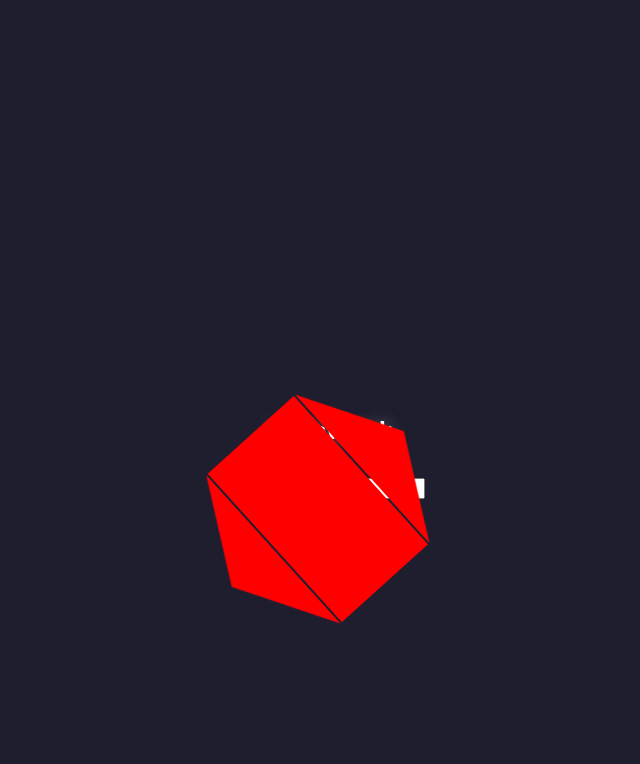
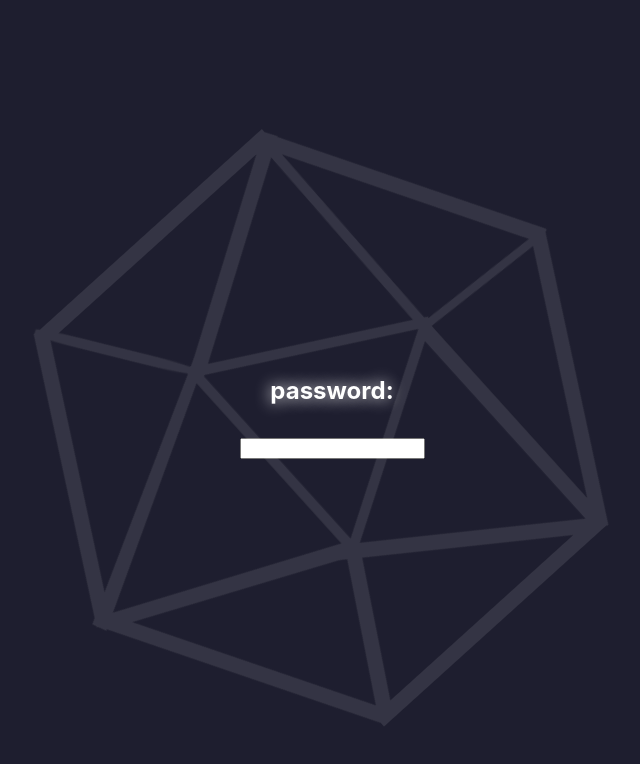
Before and after one commit to Drkeck/MiniWebTests, a Next.js app: page /password in a window 1280 px wide. Shown: the top 764 px of the page, without its empty margins (308-948 px from the left). Built offline with nearby package versions, Linux system fonts and the light colour scheme.

Commit message:
was able to make a stencil d20 after many long hours of css manipulation

```diff
--- a/pages/password.js
+++ b/pages/password.js
@@ -18,12 +18,12 @@ function PassWall() {
                 </form>
             </div>
             <div className={styles.stencil}>
-                <div className={styles.line1} />
-                <div className={styles.line2} />
-                <div className={styles.line3} />
-                <div className={styles.line4} />
-                <div className={styles.line5} />
-                <div className={styles.line6} />
+                <div className={styles.line1}></div>
+                <div className={styles.line2}></div>
+                <div className={styles.line3}></div>
+                <div className={styles.line4}></div>
+                <div className={styles.line5}></div>
+                <div className={styles.line6}></div>
             </div>
         </div>
     )
--- a/pages/password.module.css
+++ b/pages/password.module.css
@@ -1,21 +1,22 @@
 .background {
     background: rgb(30, 30, 47);
     height: 100vh;
+    overflow: hidden;
 }
 
 .forum {
     height: 100vh;
     color: white;
     text-align: center;
-    padding: 50vh 0;
-    z-index: 999;
+    padding: 45vh 0;
+    z-index: 9;
 }
 
 .marker {
     font-size: x-large;
     position: relative;
     bottom: 1vh;
-    text-shadow: 0 0 16px rgb(127, 127, 127);
+    text-shadow: 0 0 16px white;
 }
 
 .stencil {
@@ -24,105 +25,215 @@
     left: 50vw;
     z-index: 0; */
     animation: spin 60s linear infinite;
-
-    top: -40%;
+    pointer-events: none;
+    top: -50vh;
     left: 45%;
     width: 100px;
     height: 57.735px;
-    background: red;
     position: relative;
-    transform: scale(2);
+    transform: scale(5);
+    opacity: 0.1;
+    z-index: 0;
 }
 
-.stencil::before {
+.line1 {
+    position: relative;
+    height: 60px;
+    width: 3px;
+    top: 42px;
+    left: 74px;
+    background: white;
+    transform: rotateZ(61deg);
+}
+
+.line1::before {
     content: "";
     position: absolute;
-    top: -28.8675px;
-    left: 0;
-    width: 0;
-    height: 0;
-    border-left: 50px solid transparent;
-    border-right: 50px solid transparent;
-    border-bottom: 28.8675px solid red;
+    width: 100%;
+    height: 100%;
+    top: 29px;
+    left: -32px;
+    background: white;
+    transform: perspective(4rem) rotate3d(1, 5, 11, 260deg);
 }
 
-.stencil::after {
+.line1::after {
     content: "";
     position: absolute;
-    bottom: -28.8675px;
-    left: 0;
-    width: 0;
-    height: 0;
-    border-left: 50px solid transparent;
-    border-right: 50px solid transparent;
-    border-top: 28.8675px solid red;
-}
-
-/* .line1 {
-    position: relative;
-    height: 100px;
-    width: 3px;
-    top: 0px;
-    left: 0px;
-    background: black;
-    transform: rotateZ(60deg);
+    width: 60%;
+    height: 60%;
+    top: 57px;
+    left: -51px;
+    border-radius: 30%;
+    background: white;
+    transform: rotateZ(355deg) rotateX(25deg);
 }
 
 .line2 {
     position: relative;
-    height: 100px;
+    height: 60px;
     width: 3px;
-    top: 0px;
-    left: 0px;
-    background: blue;
+    bottom: 18px;
+    left: 23px;
+    background: white;
     transform: rotateZ(120deg);
+}
+
+.line2::before {
+    content: "";
+    position: absolute;
+    width: 80%;
+    height: 80%;
+    bottom: 10px;
+    right: 40px;
+    background: white;
+    transform: rotateZ(330deg);
+}
+
+.line2::after {
+    content: "";
+    position: absolute;
+    width: 80%;
+    height: 80%;
+    top: 22px;
+    right: 53px;
+    background: white;
+    transform: rotateZ(90deg);
 }
 
 .line3 {
     position: relative;
-    height: 100px;
+    height: 60px;
     width: 3px;
-    top: 0px;
-    left: 0px;
-    background: red;
+    bottom: 123px;
+    right: 2px;
+    background: white;
     transform: rotateZ(0deg);
+}
+
+.line3::before {
+    content: "";
+    position: absolute;
+    width: 80%;
+    height: 80%;
+    bottom: 14px;
+    left: 61px;
+    background: white;
+    transform: rotateZ(150deg);
+}
+
+.line3::after {
+    content: "";
+    position: absolute;
+    width: 85%;
+    height: 85%;
+    top: 40px;
+    left: 62px;
+    background: white;
+    transform: perspective(1rem) rotate3d(12, 2.7, .5, 180deg);
 }
 
 .line4 {
     position: relative;
-    height: 100px;
+    height: 60px;
     width: 3px;
-    top: 0px;
-    left: 0px;
-    background: green;
+    bottom: 181px;
+    left: 100px;
+    background: white;
     transform: rotateZ(0deg);
+}
+
+.line4::before {
+    content: "";
+    position: absolute;
+    width: 60%;
+    height: 50%;
+    bottom: 58px;
+    right: 52px;
+    background: white;
+    transform: rotate3d(6, 0.5, 2, 165deg);
+}
+
+.line4::after {
+    content: "";
+    position: absolute;
+    width: 85%;
+    height: 85%;
+    bottom: 34px;
+    right: 26px;
+    background: white;
+    transform: rotateZ(90deg);
 }
 
 .line5 {
     position: relative;
-    height: 100px;
+    height: 60px;
     width: 3px;
-    top: 0px;
-    left: 0px;
-    background: yellow;
+    bottom: 285px;
+    left: 75px;
+    background: white;
     transform: rotateZ(120deg);
+}
+
+.line5::before {
+    content: "";
+    position: absolute;
+    width: 85%;
+    height: 85%;
+    top: 43px;
+    left: 61px;
+    background: white;
+    transform: perspective(1rem) rotate3d(1.3, -5, 0, 180deg);
+}
+
+.line5::after {
+    content: "";
+    position: absolute;
+    width: 83%;
+    height: 85%;
+    top: 41px;
+    left: 37px;
+    background: white;
+    transform: rotateZ(151deg);
 }
 
 .line6 {
     position: relative;
-    height: 100px;
+    height: 60px;
     width: 3px;
-    top: -100px;
-    left: 0px;
-    background: purple;
-    transform: rotateZ(60deg);
-} */
+    bottom: 346px;
+    left: 24px;
+    background: white;
+    transform: rotateZ(61deg);
+}
+
+.line6::before {
+    content: "";
+    position: absolute;
+    width: 85%;
+    height: 85%;
+    bottom: 39px;
+    left: 63px;
+    background: white;
+    transform: rotateZ(155deg);
+}
+
+.line6::after {
+    content: "";
+    position: absolute;
+    width: 85%;
+    height: 85%;
+    bottom: 27px;
+    left: 86px;
+    background: white;
+    transform: rotateZ(60deg) rotateX(45deg);
+}
 
 @keyframes spin {
     0% {
-        transform: rotateZ(0deg) scale(2);
+        transform: rotateZ(0deg) scale(5);
     }
     100% {
-        transform: rotateZ(360deg) scale(2);
+        transform: rotateZ(360deg) scale(5);
     }
 }
```
